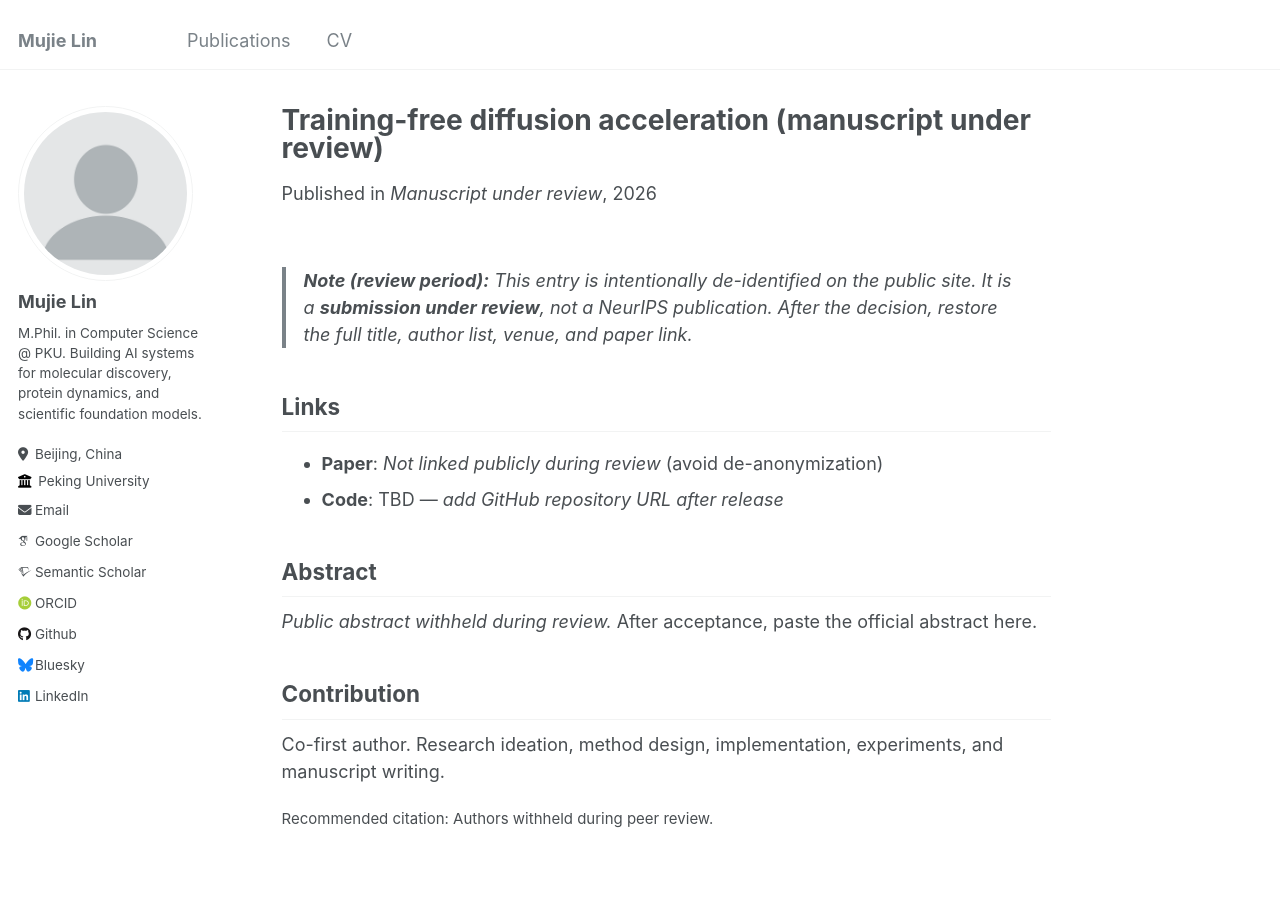
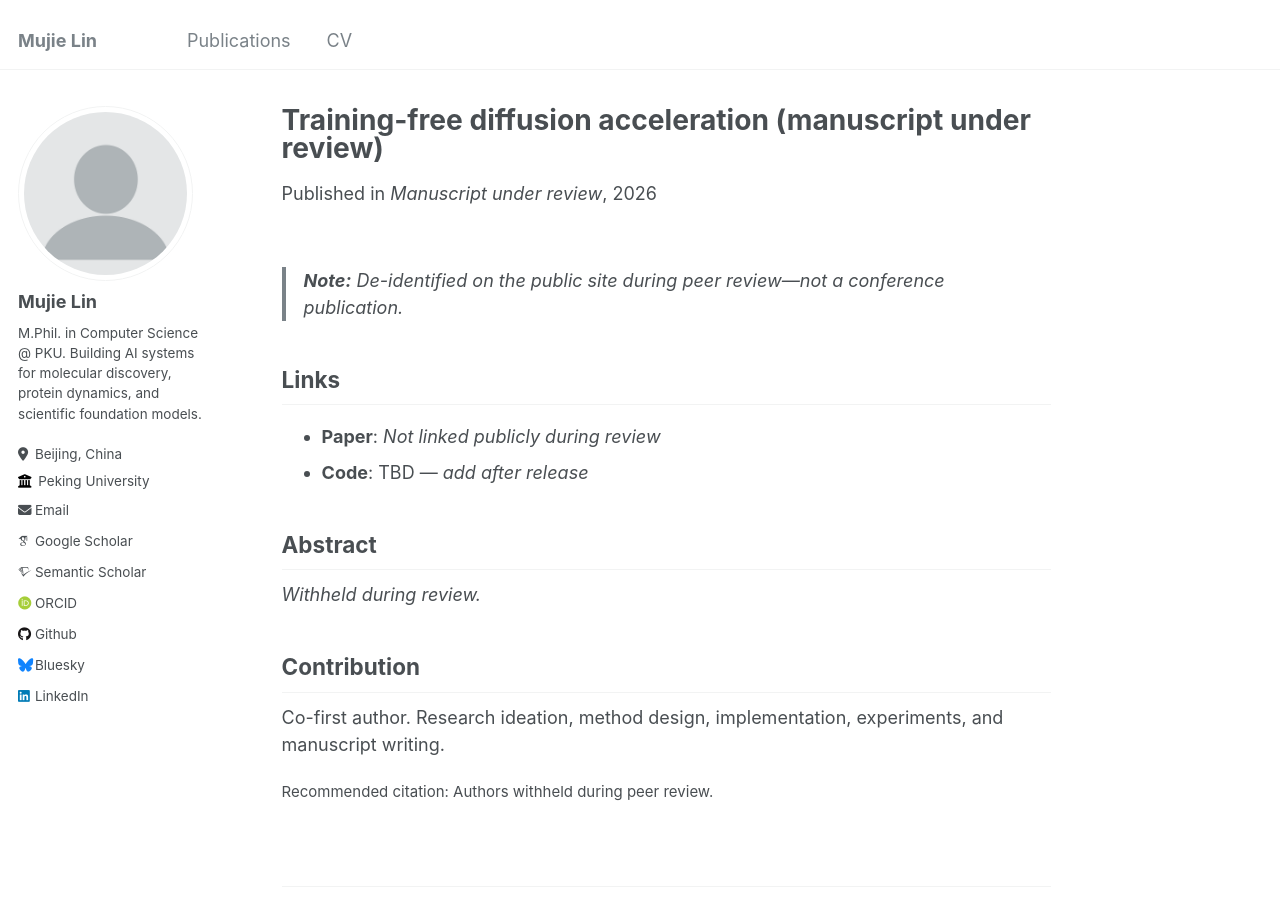
Before and after one commit to Linmj-Judy/Linmj-Judy.github.io, a Jekyll site: the page built from _publications/2026-bezicast-under-review.md, in a window 1280 px wide and 900 px high. Built offline with Jekyll 4.4.1, drawn with Linux system fonts in a browser that asks for light colours; some web fonts are replaced.

Commit message:
update in 0601

```diff
--- a/_publications/2026-bezicast-under-review.md
+++ b/_publications/2026-bezicast-under-review.md
@@ -2,23 +2,22 @@
 title: "Training-free diffusion acceleration (manuscript under review)"
 collection: publications
 permalink: /publication/bezicast-under-review
-excerpt: 'Training-free framework for accelerating diffusion inference via stabilized trajectory forecasting of denoiser representations. Full title, venue, and links will be updated after the review cycle.'
+excerpt: 'Manuscript under review. Full title, venue, and links will be updated after the review cycle.'
 date: 2026-01-01
 venue: 'Manuscript under review'
-# paperurl: omitted during anonymous review — restore OpenReview link after decision
 citation: 'Authors withheld during peer review.'
 ---
 
-> **Note (review period):** This entry is intentionally de-identified on the public site. It is a **submission under review**, not a NeurIPS publication. After the decision, restore the full title, author list, venue, and paper link.
+> **Note:** De-identified on the public site during peer review—not a conference publication.
 
 ## Links
 
-- **Paper**: *Not linked publicly during review* (avoid de-anonymization)
-- **Code**: TBD — *add GitHub repository URL after release*
+- **Paper**: *Not linked publicly during review*
+- **Code**: TBD — *add after release*
 
 ## Abstract
 
-*Public abstract withheld during review.* After acceptance, paste the official abstract here.
+*Withheld during review.*
 
 ## Contribution
 
```
Also changed, not shown: _pages/about.md (+1 -2 lines), 1 other file.
